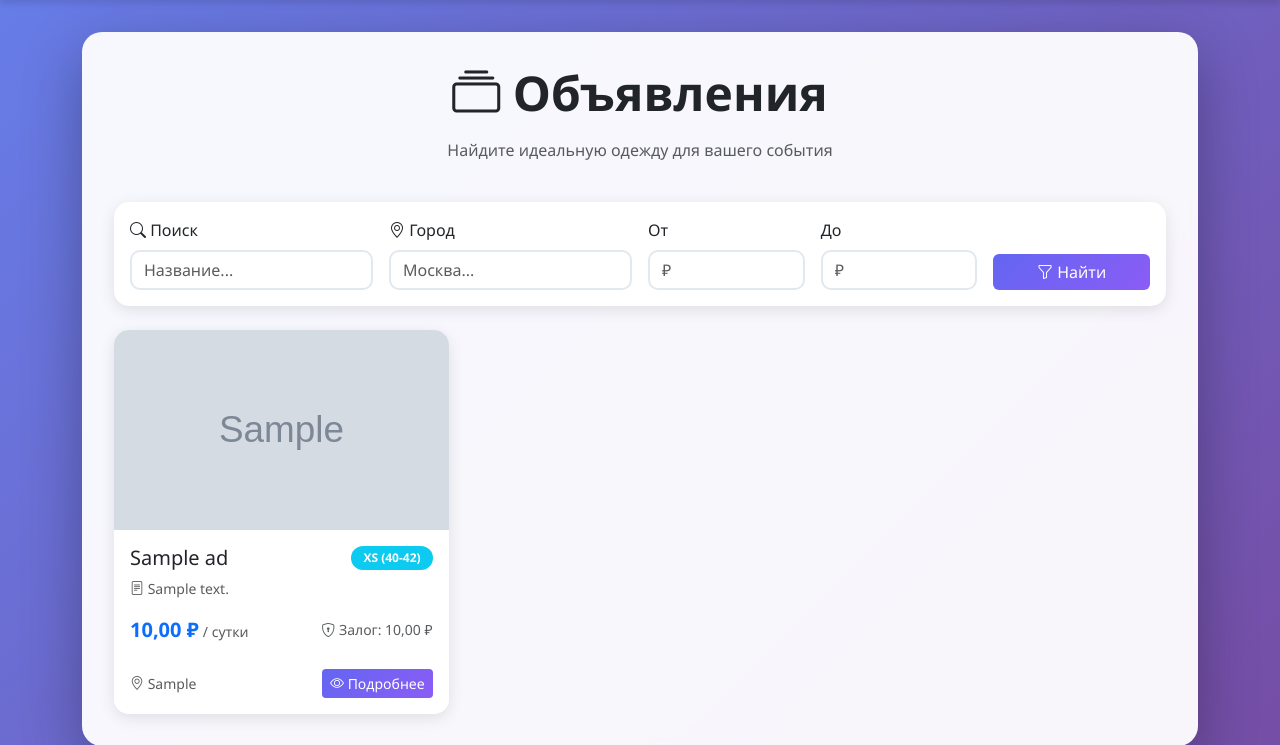
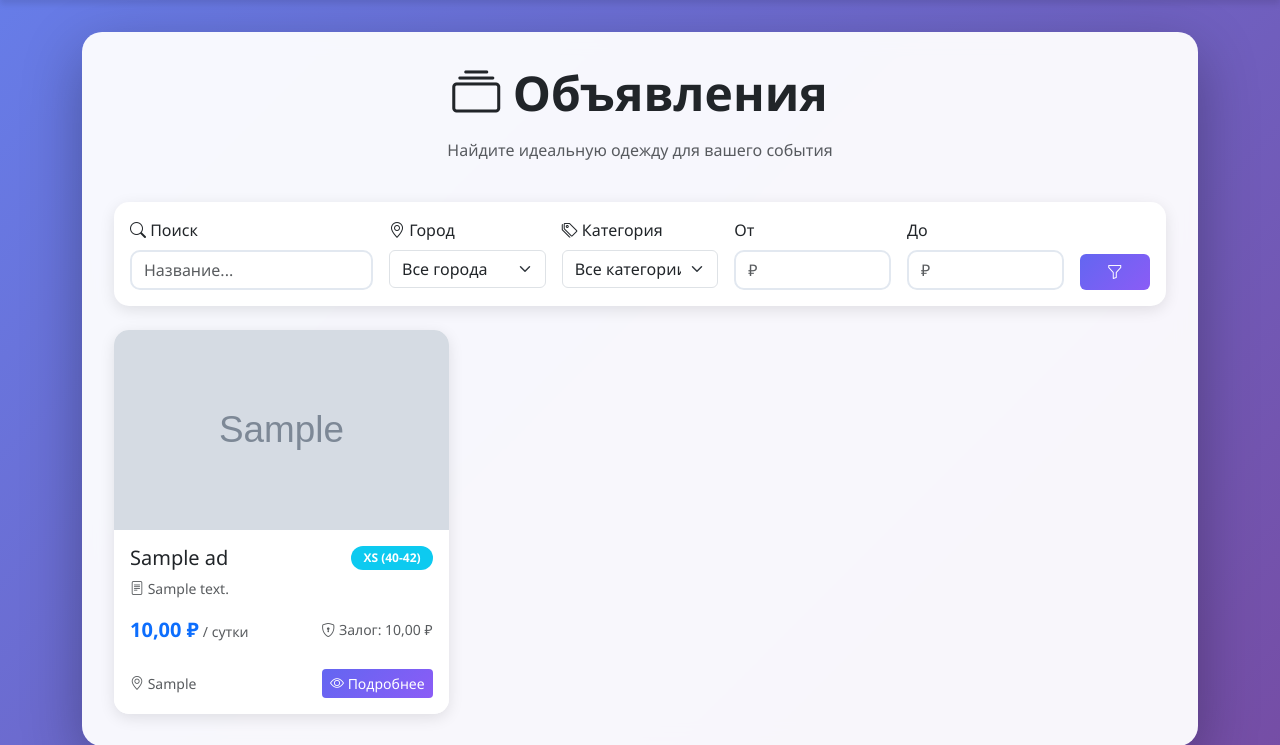
Before and after one commit to Smurf72T/Python_Site_FinalProject_Mazur, a Django app: page / in a window 1280 px wide. Shown: the part 68-813 px from the top of the page. Run offline with Django 5.2, Linux system fonts and the light colour scheme; tables that the repository leaves empty hold one stand-in row (values such as "Sample post"); grey boxes marked "Sample" are stand-in pictures.

Commit message:
Feat: фильтры по категории и городу на главной странице

```diff
--- a/apps/ads/services.py
+++ b/apps/ads/services.py
@@ -2,8 +2,23 @@ from django.db.models import Q
 
 
 def get_filtered_ads(
-    queryset, search=None, location=None, min_price=None, max_price=None
+    queryset, search=None, location=None, min_price=None, max_price=None, category=None, city=None
 ):
+    """
+    Фильтрация объявлений по параметрам.
+
+    Args:
+        queryset: Исходный queryset объявлений
+        search: Поиск по названию и описанию
+        location: Фильтр по району/метро
+        min_price: Минимальная цена
+        max_price: Максимальная цена
+        category: ID категории
+        city: ID города
+
+    Returns:
+        Отфильтрованный queryset
+    """
     if search:
         queryset = queryset.filter(
             Q(title__icontains=search) | Q(description__icontains=search)
@@ -14,6 +29,10 @@ def get_filtered_ads(
         queryset = queryset.filter(price__gte=min_price)
     if max_price:
         queryset = queryset.filter(price__lte=max_price)
+    if category:
+        queryset = queryset.filter(category_id=category)
+    if city:
+        queryset = queryset.filter(city_id=city)
     return queryset
 
 
--- a/apps/ads/views.py
+++ b/apps/ads/views.py
@@ -18,7 +18,7 @@ from django.db import models
 from django.shortcuts import get_object_or_404, redirect, render
 
 from .forms import AdForm, ReviewForm
-from .models import Ad, City, Message, Notification, RentalRequest
+from .models import Ad, Category, City, Message, Notification, RentalRequest
 from .services import approve_ad_instance, get_filtered_ads, reject_ad_instance
 
 # =============================================================================
@@ -30,7 +30,7 @@ def home(request):
     """
     Главная страница со списком объявлений.
 
-    Поддерживает фильтрацию по поиску, локации и цене.
+    Поддерживает фильтрацию по поиску, локации, цене, категории и городу.
     """
     ads = Ad.objects.filter(status="approved").order_by("-created_at")
 
@@ -39,16 +39,26 @@ def home(request):
     location = request.GET.get("location")
     min_price = request.GET.get("min_price")
     max_price = request.GET.get("max_price")
+    category = request.GET.get("category")
+    city = request.GET.get("city")
 
     # Применяем фильтры
-    ads = get_filtered_ads(ads, search, location, min_price, max_price)
+    ads = get_filtered_ads(ads, search, location, min_price, max_price, category, city)
 
     # Пагинация
     paginator = Paginator(ads, 6)
     page = request.GET.get("page")
     ads = paginator.get_page(page)
 
-    return render(request, "ads/home.html", {"ads": ads})
+    # Получаем списки для фильтров
+    categories = Category.objects.all().order_by("name")
+    cities = City.objects.filter(is_active=True).order_by("name")
+
+    return render(request, "ads/home.html", {
+        "ads": ads,
+        "categories": categories,
+        "cities": cities,
+    })
 
 
 def ad_detail(request, pk):
--- a/templates/ads/home.html
+++ b/templates/ads/home.html
@@ -20,10 +20,27 @@
                 <input type="text" class="form-control" name="search"
                        placeholder="Название..." value="{{ request.GET.search }}">
             </div>
-            <div class="col-md-3">
+            <div class="col-md-2">
                 <label class="form-label"><i class="bi bi-geo-alt"></i> Город</label>
-                <input type="text" class="form-control" name="location"
-                       placeholder="Москва..." value="{{ request.GET.location }}">
+                <select class="form-select" name="city">
+                    <option value="">Все города</option>
+                    {% for city in cities %}
+                    <option value="{{ city.id }}" {% if request.GET.city == city.id|stringformat:"s" %}selected{% endif %}>
+                        {{ city.name }}
+                    </option>
+                    {% endfor %}
+                </select>
+            </div>
+            <div class="col-md-2">
+                <label class="form-label"><i class="bi bi-tags"></i> Категория</label>
+                <select class="form-select" name="category">
+                    <option value="">Все категории</option>
+                    {% for category in categories %}
+                    <option value="{{ category.id }}" {% if request.GET.category == category.id|stringformat:"s" %}selected{% endif %}>
+                        {{ category.name }}
+                    </option>
+                    {% endfor %}
+                </select>
             </div>
             <div class="col-md-2">
                 <label class="form-label"><i class="bi bi-currency-ruble"></i> От</label>
@@ -35,9 +52,9 @@
                 <input type="number" class="form-control" name="max_price"
                        placeholder="₽" value="{{ request.GET.max_price }}">
             </div>
-            <div class="col-md-2 d-flex align-items-end">
+            <div class="col-md-1 d-flex align-items-end">
                 <button type="submit" class="btn btn-primary w-100">
-                    <i class="bi bi-funnel"></i> Найти
+                    <i class="bi bi-funnel"></i>
                 </button>
             </div>
         </form>
@@ -104,7 +121,8 @@
                     <li class="page-item">
                         <a class="page-link" href="?page={{ ads.previous_page_number }}
                             {% if request.GET.search %}&search={{ request.GET.search }}{% endif %}
-                            {% if request.GET.location %}&location={{ request.GET.location }}{% endif %}
+                            {% if request.GET.city %}&city={{ request.GET.city }}{% endif %}
+                            {% if request.GET.category %}&category={{ request.GET.category }}{% endif %}
                             {% if request.GET.min_price %}&min_price={{ request.GET.min_price }}{% endif %}
                             {% if request.GET.max_price %}&max_price={{ request.GET.max_price }}{% endif %}">
                             <i class="bi bi-chevron-left"></i> Назад
@@ -126,7 +144,8 @@
                     <li class="page-item">
                         <a class="page-link" href="?page={{ ads.next_page_number }}
                             {% if request.GET.search %}&search={{ request.GET.search }}{% endif %}
-                            {% if request.GET.location %}&location={{ request.GET.location }}{% endif %}
+                            {% if request.GET.city %}&city={{ request.GET.city }}{% endif %}
+                            {% if request.GET.category %}&category={{ request.GET.category }}{% endif %}
                             {% if request.GET.min_price %}&min_price={{ request.GET.min_price }}{% endif %}
                             {% if request.GET.max_price %}&max_price={{ request.GET.max_price }}{% endif %}">
                             Вперед <i class="bi bi-chevron-right"></i>
```
